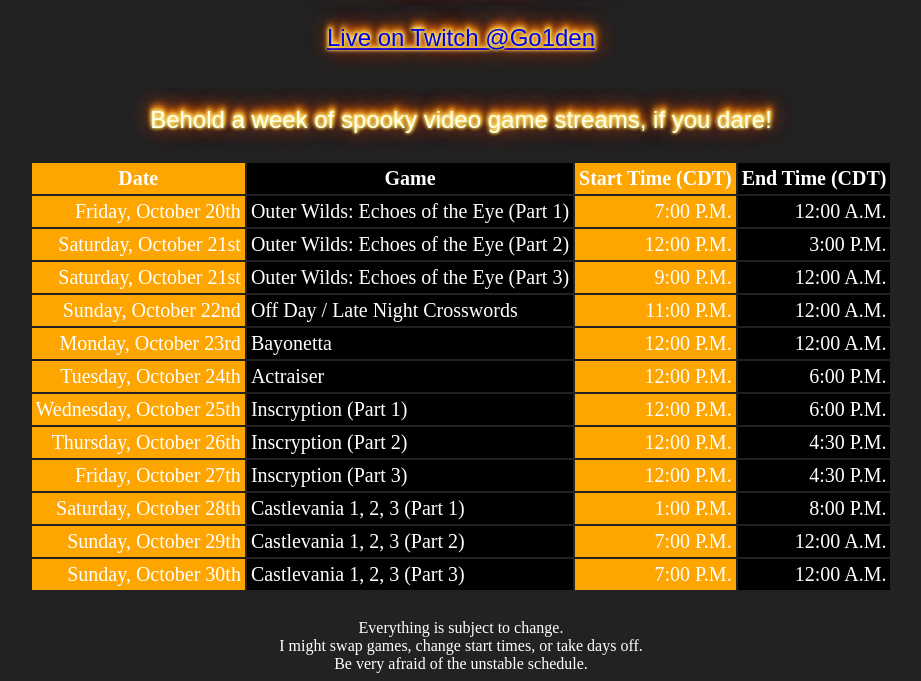
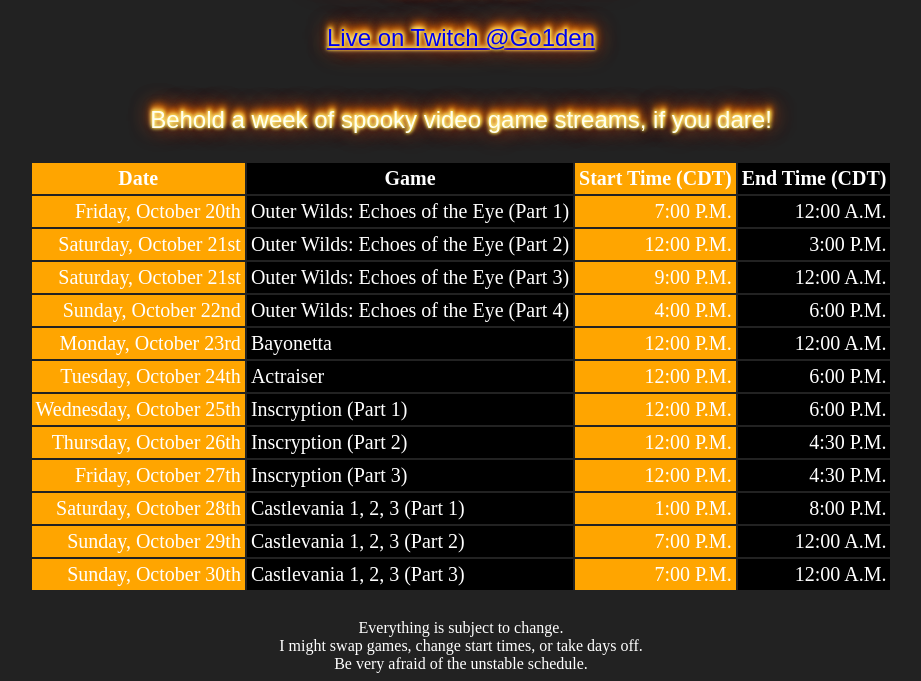
Before and after one commit to Go1den/marathons, a plain HTML site: page spookyweek/index.html in a window 1280 px wide. Shown: the part 152-833 px from the top of the page, without its empty margins (179-1100 px from the left). Drawn offline with Linux system fonts and the light colour scheme; a web font is replaced by a local one.

Commit message:
update schedule

```diff
--- a/spookyweek/index.html
+++ b/spookyweek/index.html
@@ -48,9 +48,9 @@
                 </tr>
                 <tr>
                     <td class="date">Sunday, October 22nd</td>
-                    <td class="game">Off Day / Late Night Crosswords</td>
-                    <td class="start">11:00 P.M.</td>
-                    <td class="end">12:00 A.M.</td>
+                    <td class="game">Outer Wilds: Echoes of the Eye (Part 4)</td>
+                    <td class="start">4:00 P.M.</td>
+                    <td class="end">6:00 P.M.</td>
                 </tr>
                 <tr>
                     <td class="date">Monday, October 23rd</td>
```
